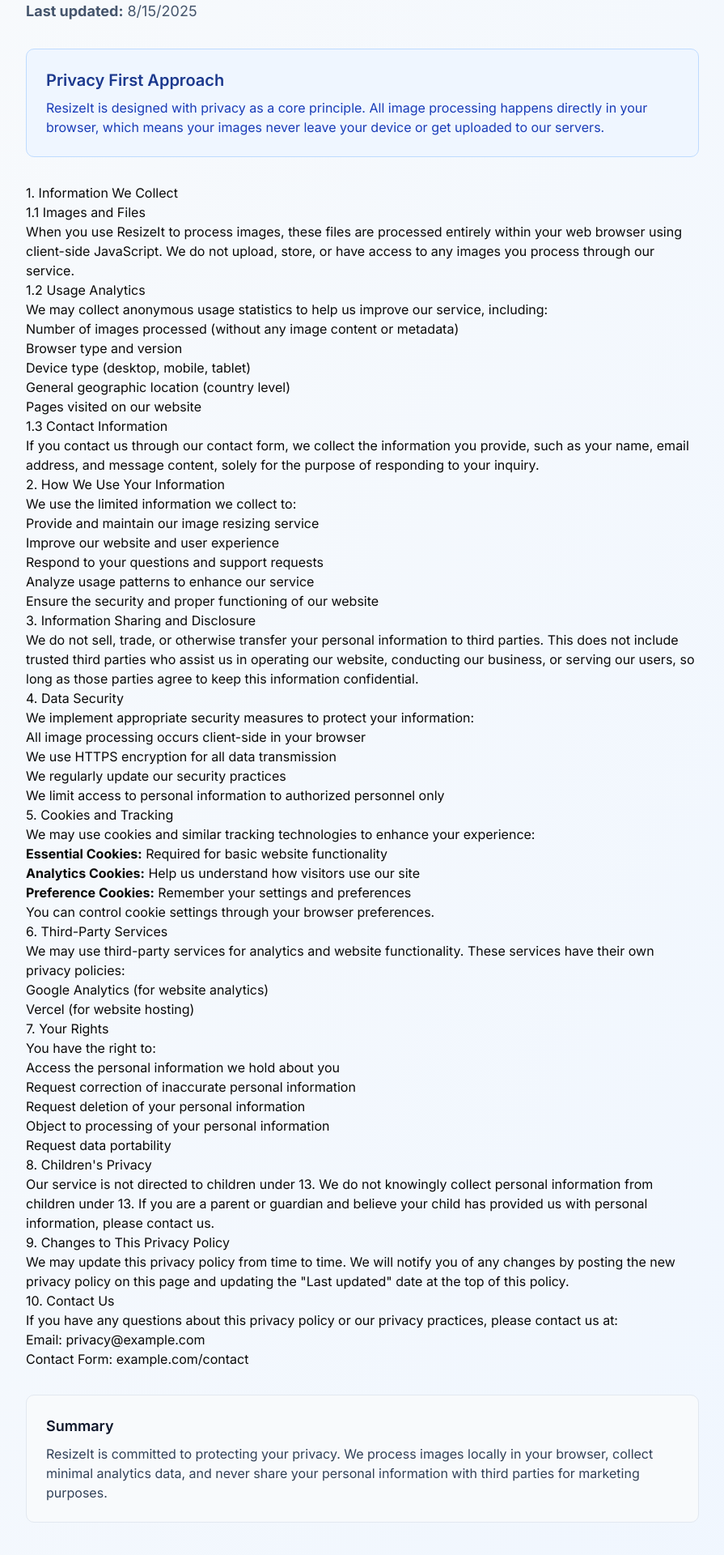
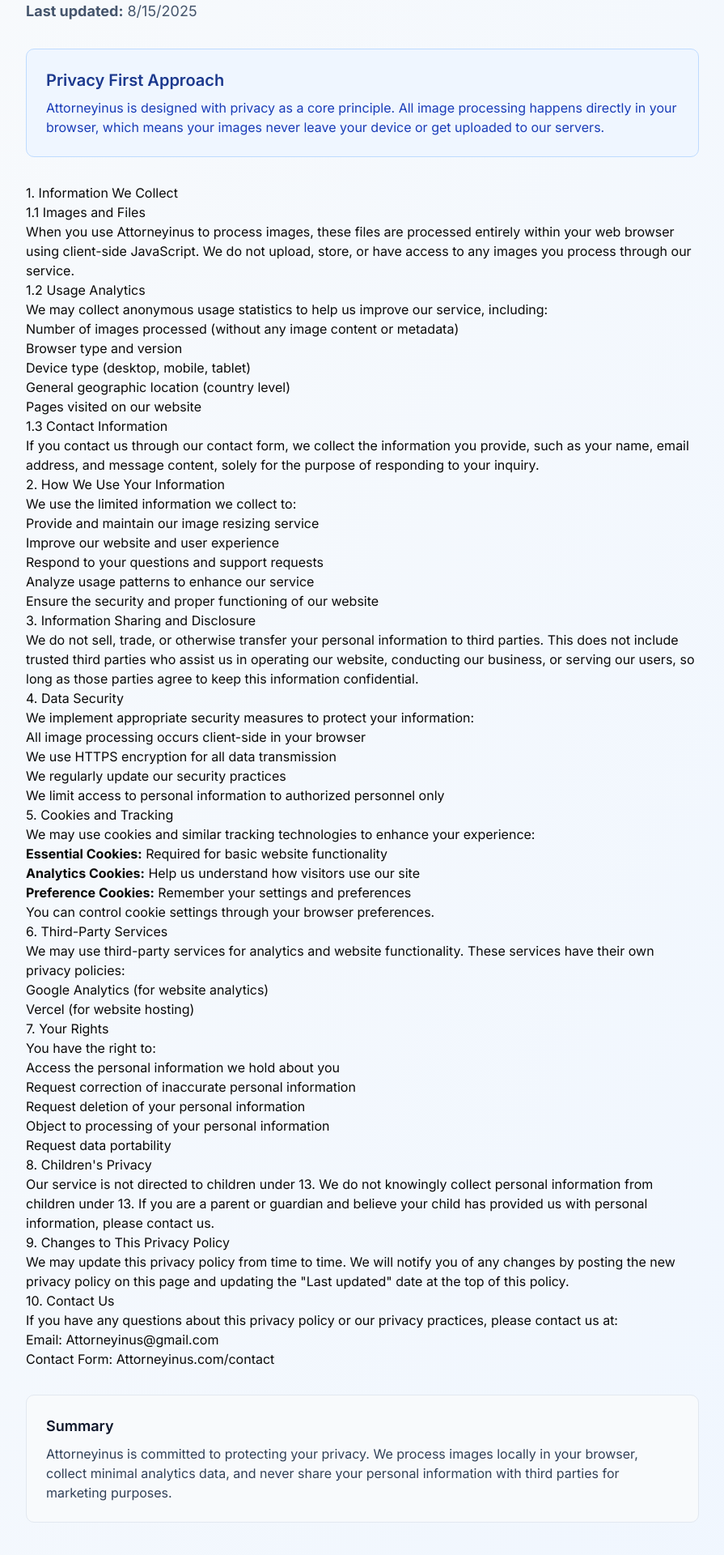
Before and after one commit to tejupanghal/attorneyinus, a Next.js app: page /privacy in a window 1280 px wide. Shown: the part 200-2120 px from the top of the page at 81% size, without its empty margins (192-1087 px from the left). Built offline with nearby package versions, Linux system fonts and the light colour scheme.

Commit message:
Update page.tsx

```diff
--- a/src/app/privacy/page.tsx
+++ b/src/app/privacy/page.tsx
@@ -1,9 +1,9 @@
 import type { Metadata } from "next";
 
 export const metadata: Metadata = {
-	title: "Privacy Policy - ResizeIt | Your Data Protection Rights",
+	title: "Privacy Policy - Attorneyinus | Your Data Protection Rights",
 	description:
-		"Read ResizeIt's privacy policy to understand how we protect your data and ensure your privacy while using our image resizing tool.",
+		"Read Attorneyinus's privacy policy to understand how we protect your data and ensure your privacy while using our image resizing tool.",
 	keywords:
 		"privacy policy, data protection, image resizing privacy, user data security",
 };
@@ -27,7 +27,7 @@
 							Privacy First Approach
 						</h2>
 						<p className='text-blue-800'>
-							ResizeIt is designed with privacy as a core
+							Attorneyinus is designed with privacy as a core
 							principle. All image processing happens directly in
 							your browser, which means your images never leave
 							your device or get uploaded to our servers.
@@ -38,7 +38,7 @@
 
 					<h3>1.1 Images and Files</h3>
 					<p>
-						When you use ResizeIt to process images, these files are
+						When you use Attorneyinus to process images, these files are
 						processed entirely within your web browser using
 						client-side JavaScript. We do not upload, store, or have
 						access to any images you process through our service.
@@ -196,10 +196,10 @@
 						our privacy practices, please contact us at:
 					</p>
 					<ul>
-						<li>Email: privacy@example.com</li>
+						<li>Email: Attorneyinus@gmail.com</li>
 						<li>
 							Contact Form:{" "}
-							<a href='/contact'>example.com/contact</a>
+							<a href='/contact'>Attorneyinus.com/contact</a>
 						</li>
 					</ul>
 
@@ -208,7 +208,7 @@
 							Summary
 						</h3>
 						<p className='text-slate-700'>
-							ResizeIt is committed to protecting your privacy. We
+							Attorneyinus is committed to protecting your privacy. We
 							process images locally in your browser, collect
 							minimal analytics data, and never share your
 							personal information with third parties for
```
